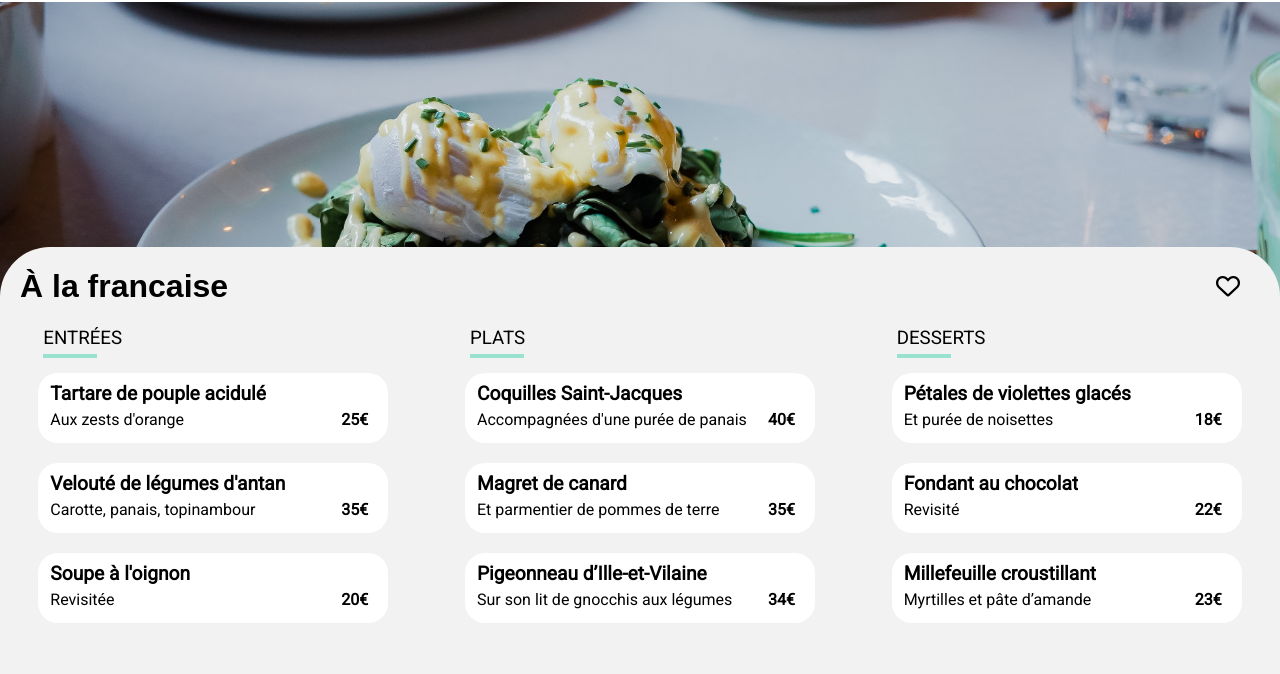
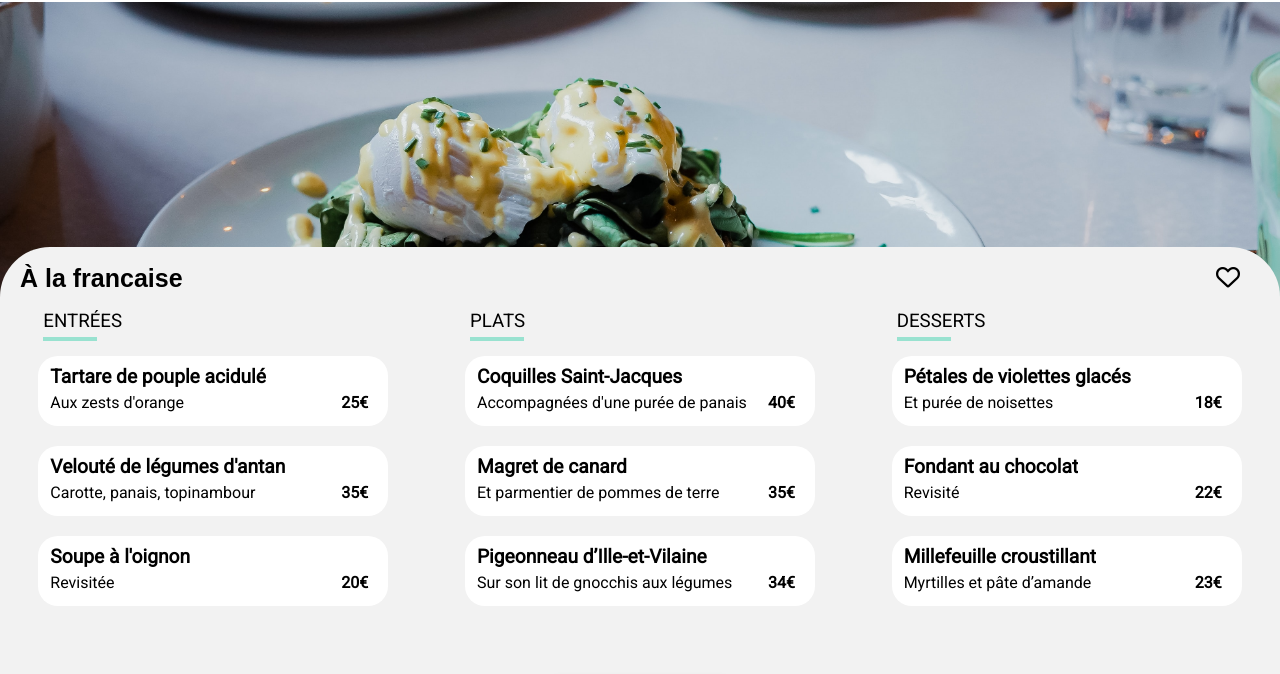
Before and after one commit to oucheikhkarim/KarimOucheikh_3_16112021, a website: page a_la_francaise.html in a window 1280 px wide. Shown: the part 58-732 px from the top of the page. Drawn offline with Linux system fonts and the light colour scheme; a web font is replaced by a local one.

Commit message:
developp

```diff
--- a/package.json
+++ b/package.json
@@ -4,7 +4,8 @@
   "description": "",
   "main": "index.js",
   "scripts": {
-    "sass": "sass --watch ./sass/main.scss:./css/styles.css"
+    "sass": "sass --watch ./sass/main.scss:./css/styles.css",
+    "prefix": "postcss ./css/styles.css --use autoprefixer -d ./css/prefixed/"
   },
   "repository": {
     "type": "git",
@@ -15,6 +16,7 @@
   ],
   "author": "",
   "license": "ISC",
+  "browserslist": "last 4 versions",
   "bugs": {
     "url": "https://github.com/oucheikhkarim/KarimOucheikh_3_16112021/issues"
   },
--- a/sass/layout/_menu.scss
+++ b/sass/layout/_menu.scss
@@ -24,6 +24,7 @@
         h1{
             margin-left: 20px;
             font-family: 'Shrikhand', sans-serif;
+            font-size: 25px;
         }
         &__icone{
             margin-right: 40px;
--- a/sass/utils/_mixins.scss
+++ b/sass/utils/_mixins.scss
@@ -29,5 +29,4 @@
         transform: scale(1.02);
         opacity: 0.9;
     }
-
 }
```
Also changed, not shown: css/prefixed/styles.css (added), css/styles.css, 1 other file.
